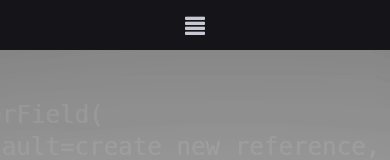
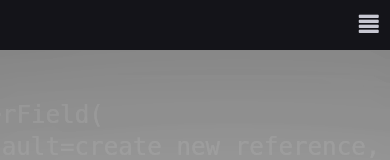
Before and after one commit to variousCodingTasks/variousCodingTasks.github.io, a React app: page /#/ in a window 390 px wide. Shown: the top 160 px of the page. Built offline with nearby package versions, Linux system fonts and the light colour scheme.

Commit message:
fixed toggle button to the right

```diff
--- a/bundle/styling.css
+++ b/bundle/styling.css
@@ -169,14 +169,40 @@
   text-align: right;
 }
 
+/*.buttonContainer {
+  width: 100%;
+  margin-top: 2%;
+  margin-bottom: 2%;
+  margin-right: 0px;
+}*/
+
+.toggleButton {
+  position: fixed;
+  margin-left: 87%;
+  top: 1%;
+  user-select: none;
+}
+
 .cornerIcon {
-  margin-right: px;
+  user-select: none;
+  margin-right: 10px;
   font-weight: 800;
   font-size: 20px;
   color: rgb(200, 200, 210);
   font-family: "Courier New";
   user-select: none;
 }
+
+.burgerButton {
+  font-size: 20px;
+  color: rgb(200, 200, 210);
+  user-select: none;
+}
+
+/*.burgerButton:hover {
+  transform: rotate(-90deg);
+  transition-duration: 0.3s;
+}*/
 
 .navBarItem {
   position: relative;
@@ -233,16 +259,6 @@
   -webkit-transition: all 0.25s;
 }
 
-.burgerButton {
-  font-size: 20px;
-  color: rgb(200, 200, 210);
-}
-
-.burgerButton:hover {
-  transform: rotate(-90deg);
-  transition-duration: 0.3s;
-}
-
 .fade-appear {
   opacity: 0.01;
 }
--- a/src/css/styling.css
+++ b/src/css/styling.css
@@ -169,14 +169,40 @@
   text-align: right;
 }
 
+/*.buttonContainer {
+  width: 100%;
+  margin-top: 2%;
+  margin-bottom: 2%;
+  margin-right: 0px;
+}*/
+
+.toggleButton {
+  position: fixed;
+  margin-left: 87%;
+  top: 1%;
+  user-select: none;
+}
+
 .cornerIcon {
-  margin-right: px;
+  user-select: none;
+  margin-right: 10px;
   font-weight: 800;
   font-size: 20px;
   color: rgb(200, 200, 210);
   font-family: "Courier New";
   user-select: none;
 }
+
+.burgerButton {
+  font-size: 20px;
+  color: rgb(200, 200, 210);
+  user-select: none;
+}
+
+/*.burgerButton:hover {
+  transform: rotate(-90deg);
+  transition-duration: 0.3s;
+}*/
 
 .navBarItem {
   position: relative;
@@ -233,16 +259,6 @@
   -webkit-transition: all 0.25s;
 }
 
-.burgerButton {
-  font-size: 20px;
-  color: rgb(200, 200, 210);
-}
-
-.burgerButton:hover {
-  transform: rotate(-90deg);
-  transition-duration: 0.3s;
-}
-
 .fade-appear {
   opacity: 0.01;
 }
--- a/src/js/NavBar.js
+++ b/src/js/NavBar.js
@@ -15,7 +15,7 @@ class NavBar extends Component {
       <nav className="navbar fixed-top navbar-expand-md navBar">
         <button
           type="button"
-          className="navbar-toggler"
+          className="navbar-toggler toggleButton"
           data-toggle="collapse"
           data-target="#navbarSupportedContent"
         >
--- a/src/js/PageTemplate.js
+++ b/src/js/PageTemplate.js
@@ -116,7 +116,7 @@ class PageTemplate extends Component {
         onWheel={(e) => this.handleWheel(e)}
         onTouchStart={(e) => this.handleTouchStart(e)}
         onTouchEnd={(e) => this.handleTouchEnd(e)}
-        onMouseMove={(e) => this.handleMouseMove(e)}
+        onMouseMove={isMobile ? () => false : (e) => this.handleMouseMove(e)}
       >
         <NavBar sectionIndex={sectionIndex} />
         {isMobile ? (
```
Also changed, not shown: bundle/index_bundle.js.
